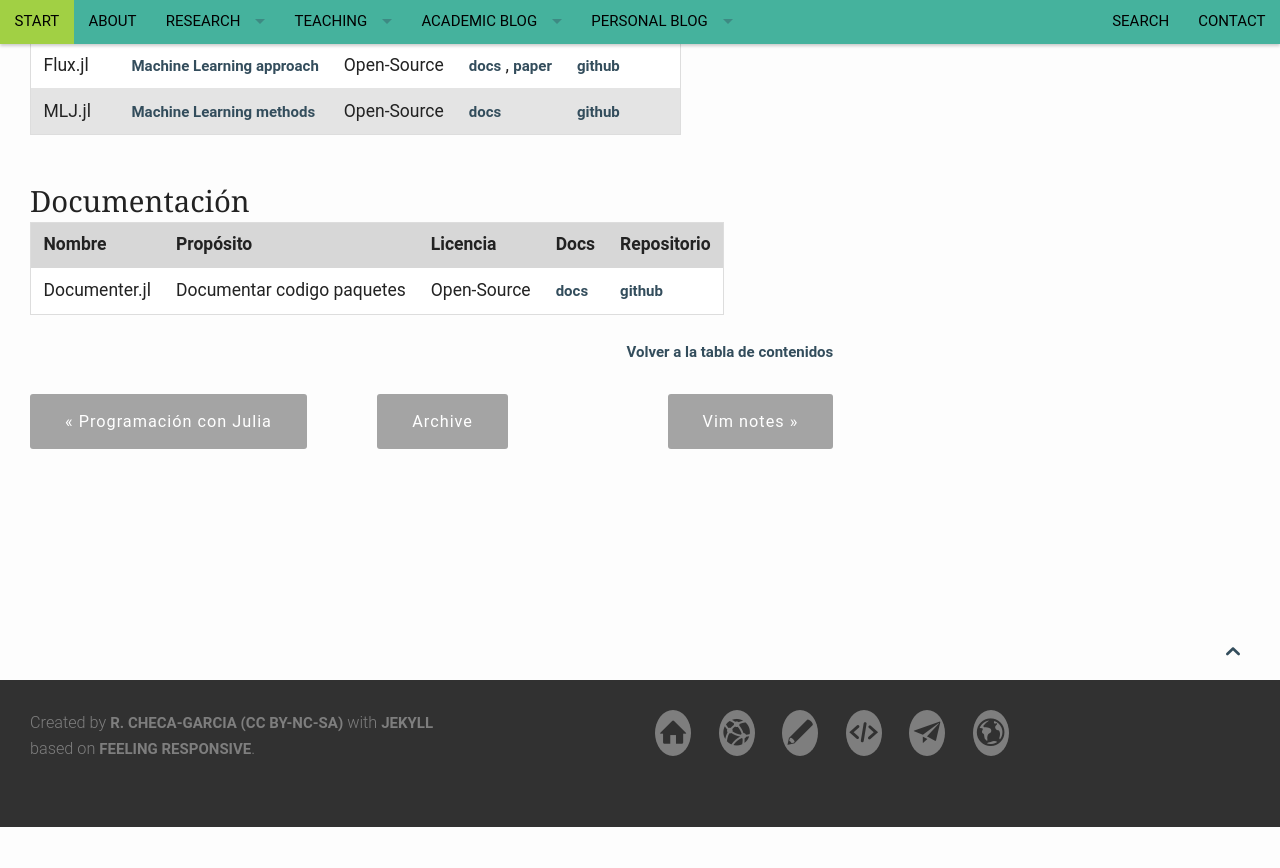
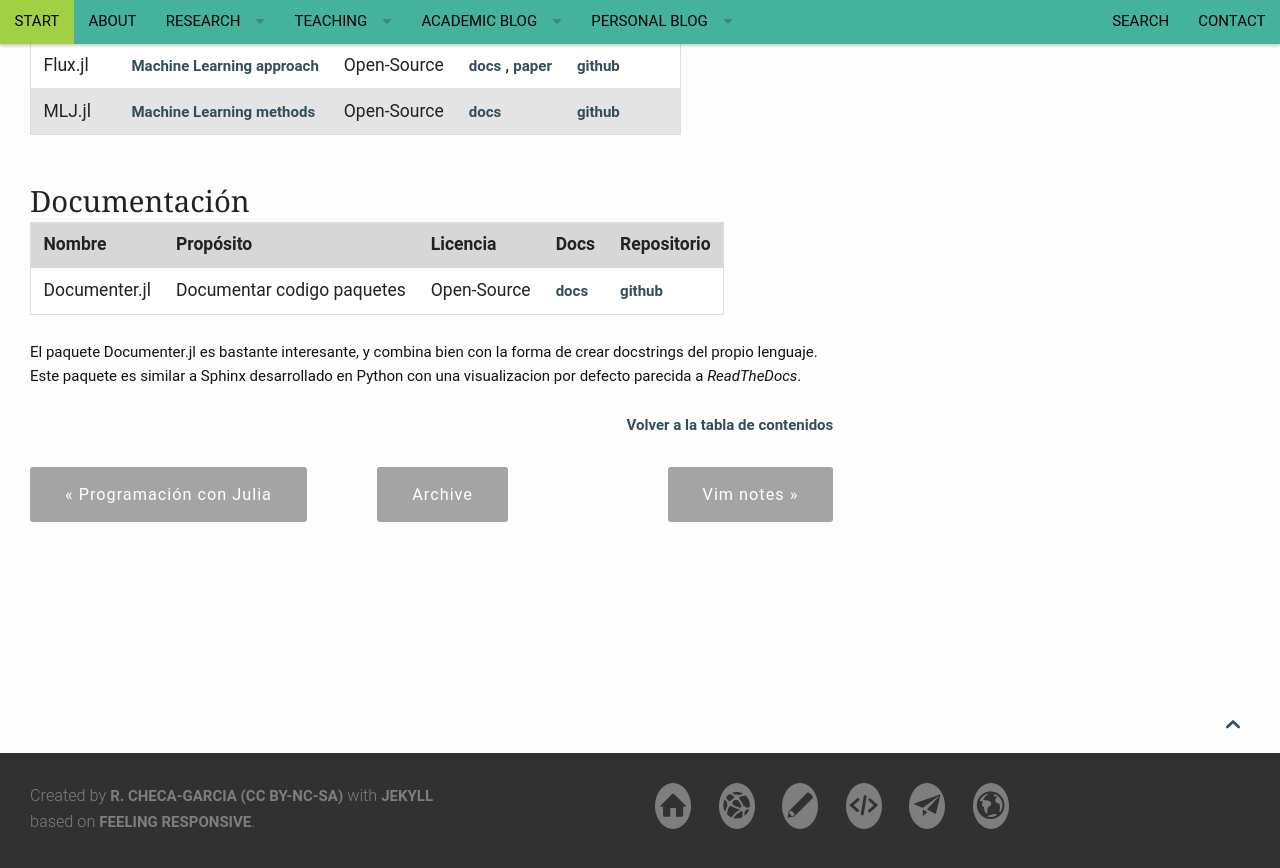
Before and after one commit to RCHG/rchg.github.io, a Jekyll site: the page built from _posts/2019-09-08-JuliaLibs.md, in a window 1280 px wide and 900 px high, scrolled down 5541 px. Shown: the top 868 px of the window. Built offline with Jekyll 4.4.1, drawn with Linux system fonts in a browser that asks for light colours; nearby versions of some CDN libraries; comment, search, counter and statistics services are not loaded; before the commit the page ends 6368 px from its top, so only the background shows below that.

Commit message:
Update 2019-09-08-JuliaLibs.md

```diff
--- a/_posts/2019-09-08-JuliaLibs.md
+++ b/_posts/2019-09-08-JuliaLibs.md
@@ -210,7 +210,7 @@ Notes:
 | ----------------- | ---------------------- | ------------ | -----| ---------- |
 | Documenter.jl     | Documentar codigo paquetes       |  Open-Source  | [docs](https://juliadocs.github.io/Documenter.jl/stable/)  | [github](https://github.com/JuliaDocs/Documenter.jl) |
 
-
+El paquete Documenter.jl es bastante interesante, y combina bien con la forma de crear docstrings del propio lenguaje. Este paquete es similar a Sphinx desarrollado en Python con una visualizacion por defecto parecida a *ReadTheDocs*.
 
 
 <small markdown="1">[Volver a la tabla de contenidos](#toc)</small>
```
